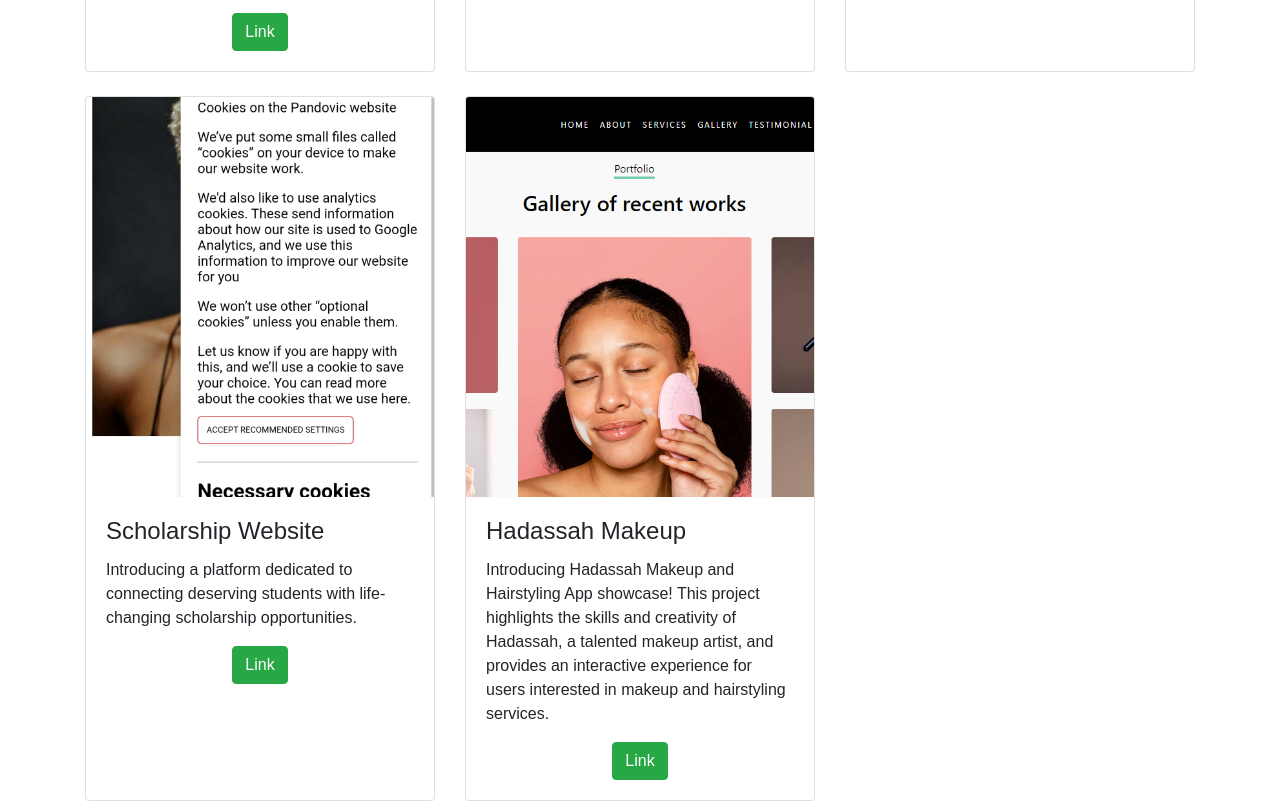
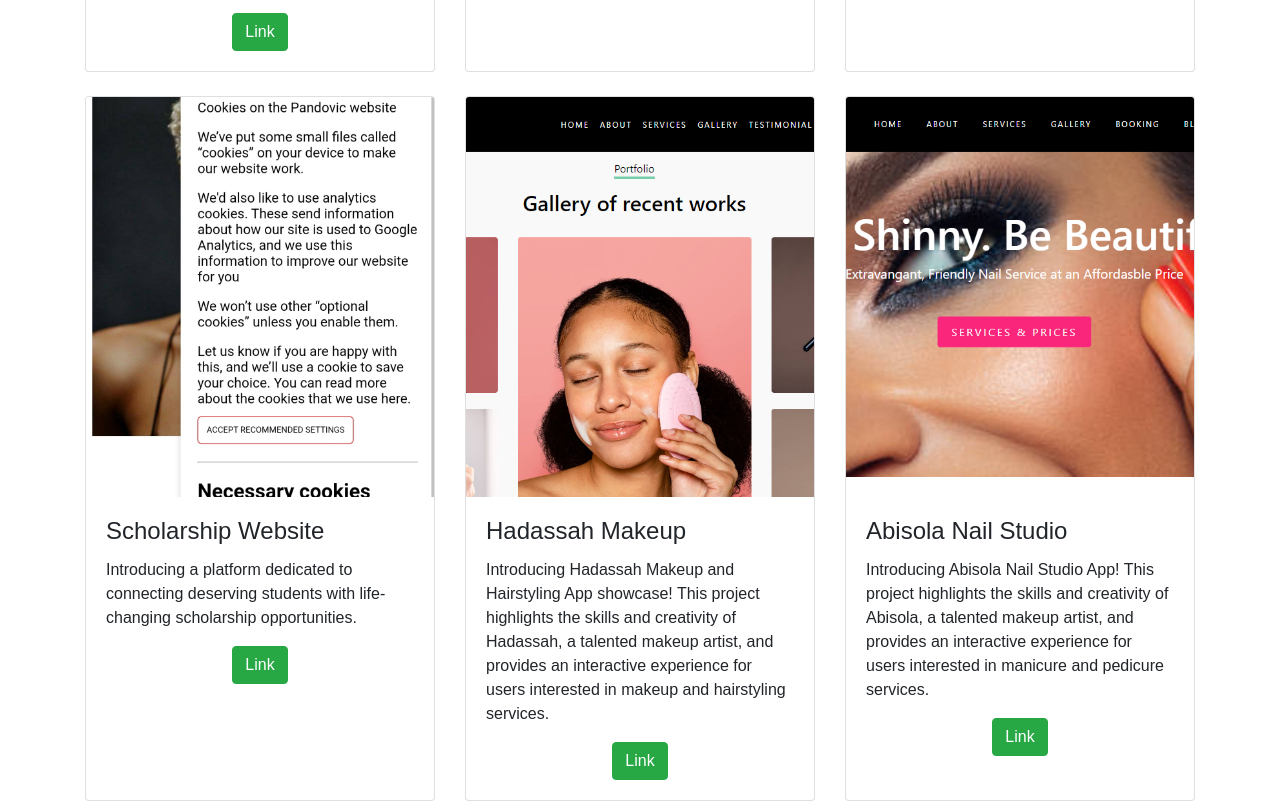
Before and after one commit to WisdomPandovic/My-Portfolio-App, a plain HTML site: page index.html in a window 1280 px wide. Shown: the part 3112-3916 px from the top of the page. Drawn offline with nearby package versions, Linux system fonts and the light colour scheme.

Commit message:
added Bisola nail studio

```diff
--- a/index.html
+++ b/index.html
@@ -179,7 +179,7 @@
                         <img class="card-img-top fixed-height" src="./images/women-club.png" alt="Card images" style="width:100%">
                         <div class="card-body">
                             <h4 class="card-title">The Women's Club.</h4>
-                            <p class="card-text">Embark on a journey into The Women's Club, an exclusive app meticulously
+                            <p class="card-text overflow-hidden">Embark on a journey into The Women's Club, an exclusive app meticulously
                                 crafted for women who seek camaraderie, connections, and avenues for professional success.
                                  As a beacon of empowerment, The Women's Club app invites you to experience a private haven
                                   that transcends traditional boundaries, offering a rich tapestry of opportunities to connect,
@@ -197,12 +197,12 @@
                         <img class="card-img-top fixed-height" src="./images/ariana9.png" alt="Card images" style="width:100%">
                         <div class="card-body">
                             <h4 class="card-title">Nigeria Fashion Kings.</h4>
-                            <p class="card-text">Introducing a fashion website
+                            <p class="card-text overflow-hidden">Introducing a fashion website
                                 an engaging and interactive website spotlighting the cutting-edge fashion trends,
                                 standout models, and influential figures in the fashion industry.
                             </p>
                             <div class="text-center">
-                                <a href="https://nigeria-fashion-kings-queens.vercel.app" target="_blank" class="btn btn-success">Link</a>
+                                <a href="https://nigeria-fashion-kings-queens.vercel.app" target="_blank" class="btn btn-success ">Link</a>
                             </div>
                         </div>
                     </div>
@@ -213,7 +213,7 @@
                         <img class="card-img-top fixed-height" src="./images/HADDY_1918LR.jpg" alt="Card images" style="width:100%">
                         <div class="card-body">
                             <h4 class="card-title">Miles King Photography</h4>
-                            <p class="card-text">Introducing a photography portfolio website dedicated to showcasing
+                            <p class="card-text overflow-hidden">Introducing a photography portfolio website dedicated to showcasing
                                 the impressive body of work by Miles King. Explore the artist's profile and browse
                                 through a diverse collection of captivating photographs.</p>
                             <div class="text-center">
@@ -248,6 +248,21 @@
                             </p>
                             <div class="text-center">
                                 <a href="https://hadassah-makeup.vercel.app/" target="_blank" class="btn btn-success">Link</a>
+                            </div>
+                        </div>
+                    </div>
+                </div>
+
+                <div class="col-lg-4 mt-4">
+                    <div class="card portfolioContent d-flex flex-column h-100">
+                        <img class="card-img-top fixed-height" src="./images/abisola.png" alt="Card images" style="width:100%">
+                        <div class="card-body">
+                            <h4 class="card-title">Abisola Nail Studio</h4>
+                            <p class="card-text">Introducing
+                                Abisola Nail Studio App! This project highlights the skills and creativity of Abisola, a talented makeup artist, and provides an interactive experience for users interested in manicure and pedicure services.
+                            </p>
+                            <div class="text-center">
+                                <a href="https://abisola-nail-studio.vercel.app/" target="_blank" class="btn btn-success">Link</a>
                             </div>
                         </div>
                     </div>
```
Also changed, not shown: images/abisola.png (added).
